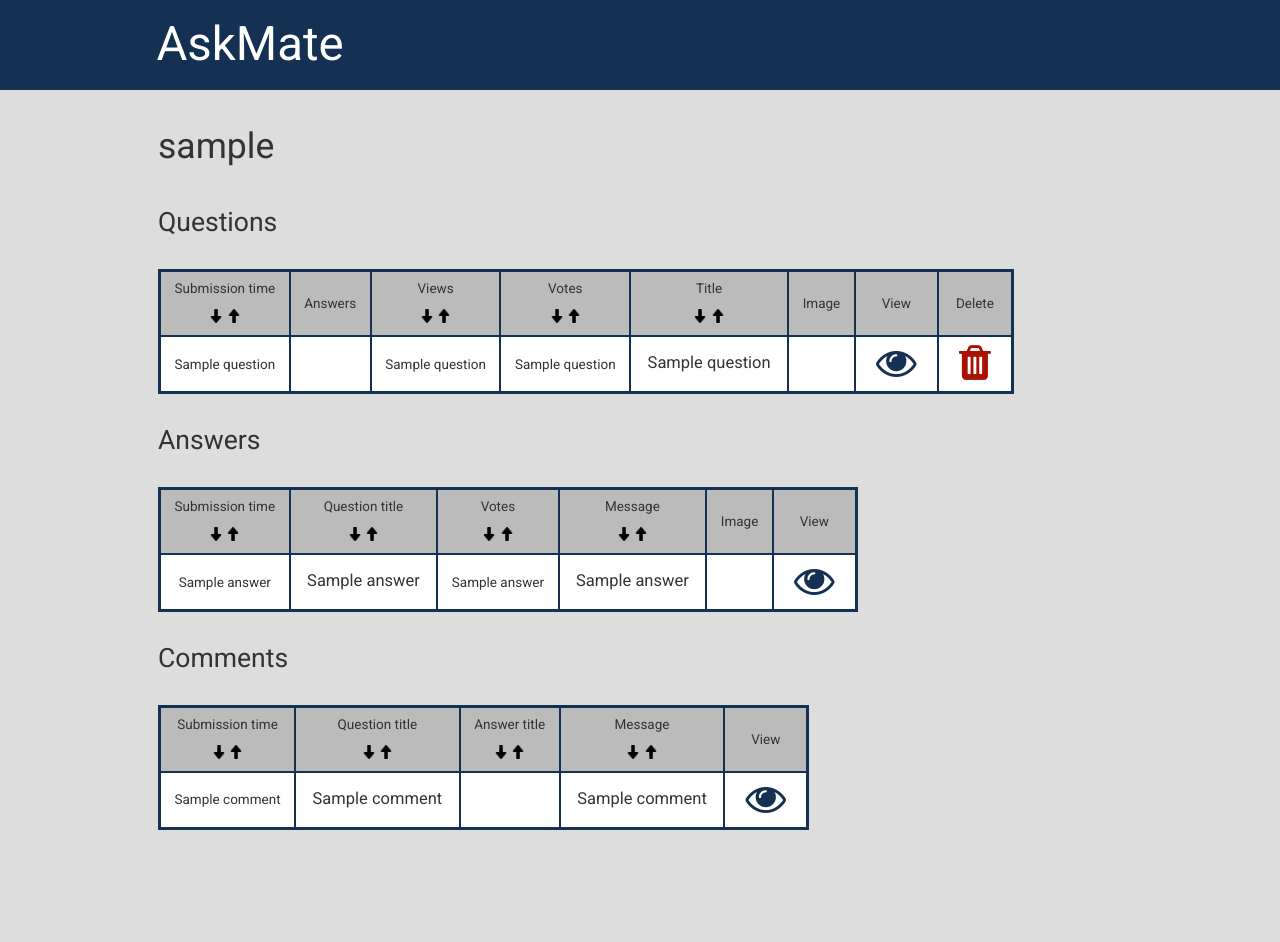
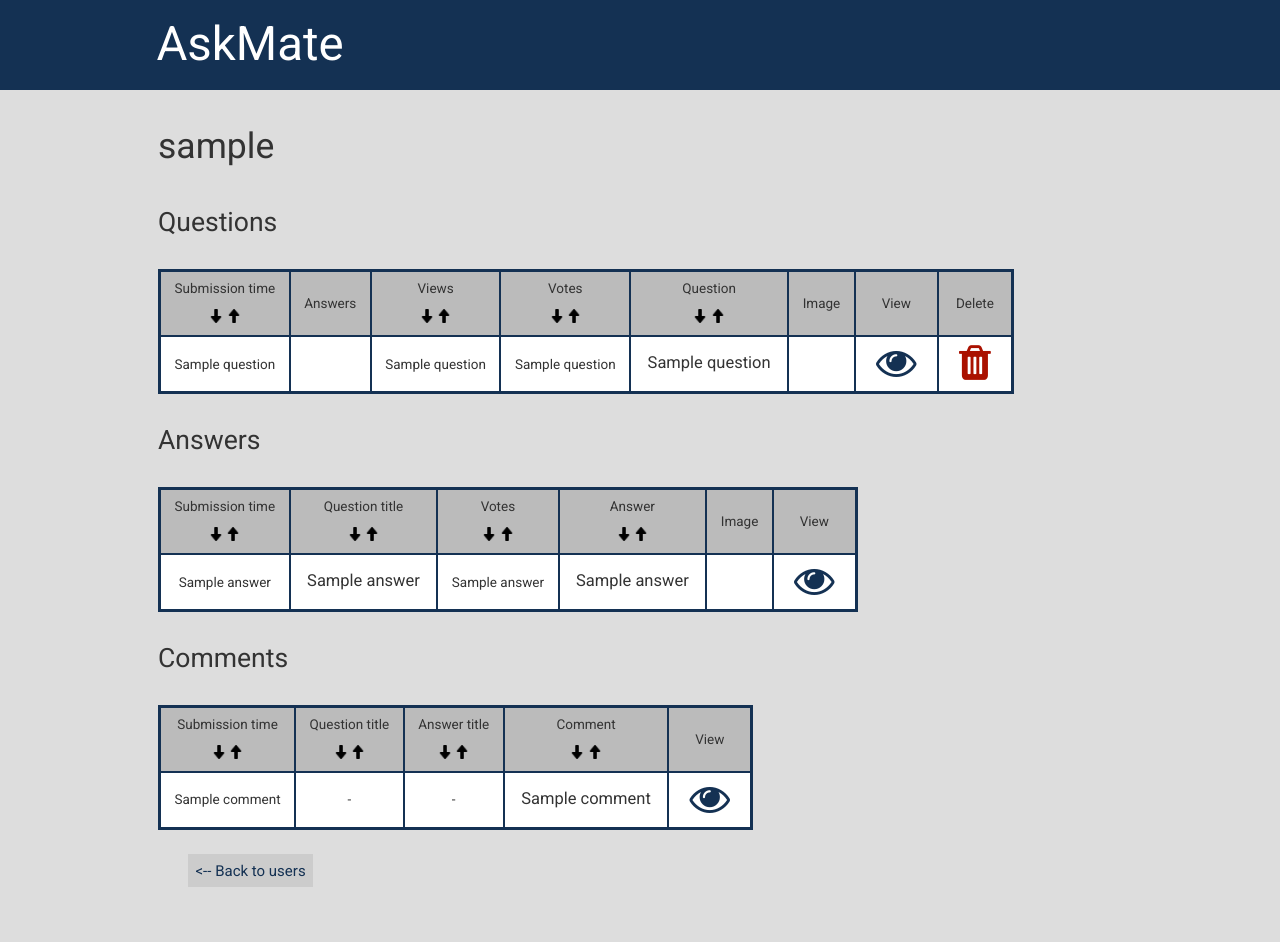
Before and after one commit to adamFoldvari/askmate-fejtorpotrh, a Flask app: template templates/user_page.html in a window 1280 px wide. Before the commit the page ends 830 px from the top, so only its background shows below. Run offline with Flask 2, Linux system fonts and the light colour scheme; the template is opened without the code that fills it: most values are stand-ins (such as "Sample title", 1, 10 or a date in 2020).

Commit message:
Fix user comments

```diff
--- a/templates/user_page.html
+++ b/templates/user_page.html
@@ -2,7 +2,7 @@
 <html>
   <head>
     <title>AskMate project - List of questions</title>
-    <link rel="stylesheet" type="text/css"  href="{{ url_for('static',filename='style.css') }}">
+    <link rel="stylesheet" type="text/css" href="{{ url_for('static',filename='style.css') }}">
     <link rel="stylesheet" href="https://cdnjs.cloudflare.com/ajax/libs/font-awesome/4.7.0/css/font-awesome.min.css" integrity="sha256-eZrrJcwDc/3uDhsdt61sL2oOBY362qM3lon1gyExkL0=" crossorigin="anonymous" />
   </head>
   <body>
@@ -39,7 +39,7 @@
                         <input class="arrow-icon" type="image" src="/static/icons/arrow_up.png" alt="Submit"/>
                     </form>
                 </th>
-                <th>Title<br>
+                <th>Question<br>
                     <form action="{{ url_for('user_page', user_id=user_id) + '?title=ASC'}}" method="POST">
                         <input class="arrow-icon" type="image" src="/static/icons/arrow_down.png" alt="Submit"/>
                     </form>
@@ -105,7 +105,7 @@
                         <input class="arrow-icon" type="image" src="/static/icons/arrow_up.png" alt="Submit"/>
                     </form>
                 </th>
-                <th>Message<br>
+                <th>Answer<br>
                     <form action="{{ url_for('user_page', user_id=user_id) + '?title=ASC'}}" method="POST">
                         <input class="arrow-icon" type="image" src="/static/icons/arrow_down.png" alt="Submit"/>
                     </form>
@@ -166,7 +166,7 @@
                         <input class="arrow-icon" type="image" src="/static/icons/arrow_up.png" alt="Submit"/>
                     </form>
                 </th>
-                <th>Message<br>
+                <th>Comment<br>
                     <form action="{{ url_for('user_page', user_id=user_id) + '?title=ASC'}}" method="POST">
                         <input class="arrow-icon" type="image" src="/static/icons/arrow_down.png" alt="Submit"/>
                     </form>
@@ -177,19 +177,21 @@
                 <th>View</th>
             </tr>
             {% for comment in comments %}
-
-
                 <tr bgcolor = "White">
                     <td align="center">{{ comment[4] }}</td>
+                    {% if comment[7] %}
                     <td align="center" class="title">{{ comment[7] }}</td>
+                    {% else %}
+                    <td align="center">-</td>
+                    {% endif %}
                     {% if comment[8] %}
                     <td align="center"class="title">{{ comment[8] }}</td>
                     {% else %}
-                    <td align="center"></td>
+                    <td align="center">-</td>
                     {% endif %}
                     <td style="word-wrap: break-word;" class="title">{{comment[3]}}</td>
                     <td align="center" class="link">
-                        <a href="/question/{{ comment[1]}}/viewcount"><i class="fa fa-eye fa-3x" aria-hidden="true"></i></a>
+                        <a href="/question/{{ comment[9] }}/viewcount"><i class="fa fa-eye fa-3x" aria-hidden="true"></i></a>
                     </td>
                 </tr>
             {% endfor %}
@@ -198,9 +200,8 @@
         <p>No result.</p>
         {% endif %}
 
-        {% if create_link %}
-            <p class="button"><a id="show-all-question" href='/list'>Show all questions</a></p>
-        {% endif %}
+        <p class="button"><a id="list-users" href='/list_users'><-- Back to users</a></p>
+
     </div>
   </body>
 </html>
```
Also changed, not shown: data_manager.py (+4 -3 lines).
